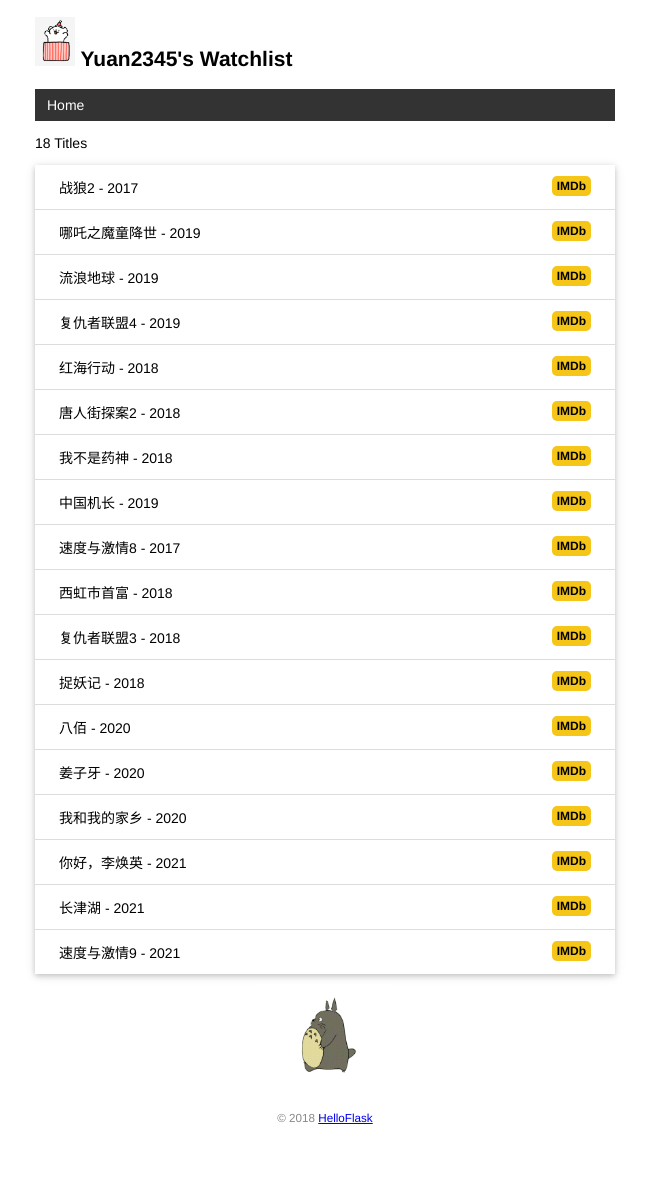
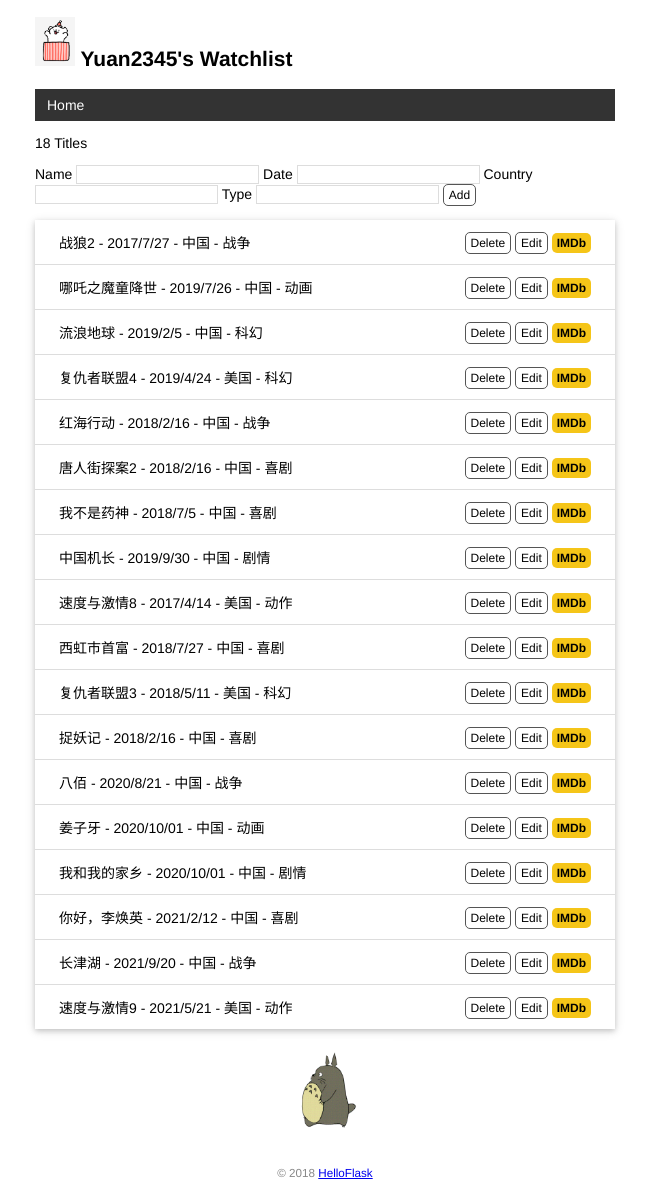
Before and after one commit to Yuan2345/watchlist, a Flask app: page / in a window 1280 px wide. Shown: the whole page, without its empty margins (315-964 px from the left). Before the commit the page ends 1124 px from the top, so only its background shows below. Run offline with Flask 3, Linux system fonts and the light colour scheme.

Commit message:
Create, edit and delete item by form

```diff
--- a/app.py
+++ b/app.py
@@ -1,7 +1,7 @@
 import os
 import sys
 
-from flask import Flask, render_template
+from flask import Flask, render_template,request, url_for, redirect, flash
 from flask_sqlalchemy import SQLAlchemy
 
 app = Flask(__name__)
@@ -11,8 +11,27 @@ app.config['SQLALCHEMY_TRACK_MODIFICATIONS'] = False  # 关闭对模型修改的
 db = SQLAlchemy(app)
 
 
-@app.route('/')
+@app.route('/', methods=['GET', 'POST'])
 def index():
+    if request.method == 'POST':  # 判断是否是 POST 请求
+        # 获取表单数据
+        title = request.form.get('title')  # 传入表单对应输入字段的 name 值
+        date = request.form.get('date')
+        country= request.form.get('country')
+        type = request.form.get('type')
+
+        # 验证数据
+        if not title or not year or len(year) > 4 or len(title) > 60:
+            flash('Invalid input.')  # 显示错误提示
+            return redirect(url_for('index'))  # 重定向回主页
+        # 保存表单数据到数据库
+        movie = Movie(title=title, date=date,country=country,type=type)  # 创建记录
+        db.session.add(movie)  # 添加到数据库会话
+        db.session.commit()  # 提交数据库会话
+        flash('Item created.')  # 显示成功创建的提示
+        return redirect(url_for('index'))  # 重定向回主页
+
+
     movies = Movie.query.all()  # 读取所有电影记录
     return render_template('index.html',  movies=movies)
 
@@ -23,7 +42,10 @@ class User(db.Model):  # 表名将会是 user（自动生成，小写处理）
 class Movie(db.Model):  # 表名将会是 movie
     id = db.Column(db.Integer, primary_key=True)  # 主键
     title = db.Column(db.String(60))  # 电影标题
-    year = db.Column(db.String(4))  # 电影年份
+    date = db.Column(db.String(15))  # 电影年份
+    country = db.Column(db.String(20)) #电影国家
+    type = db.Column(db.String(20))#类型
+    year = db.Column(db.String(4))
 
 import click
 
@@ -36,22 +58,30 @@ def forge():
     # 全局的两个变量移动到这个函数内
     name = 'Yuan2345'
     movies = [
-        {'title': 'My Neighbor Totoro', 'year': '1988'},
-        {'title': 'Dead Poets Society', 'year': '1989'},
-        {'title': 'A Perfect World', 'year': '1993'},
-        {'title': 'Leon', 'year': '1994'},
-        {'title': 'Mahjong', 'year': '1996'},
-        {'title': 'Swallowtail Butterfly', 'year': '1996'},
-        {'title': 'King of Comedy', 'year': '1999'},
-        {'title': 'Devils on the Doorstep', 'year': '1999'},
-        {'title': 'WALL-E', 'year': '2008'},
-        {'title': 'The Pork of Music', 'year': '2012'},
+        {'title': '战狼2', 'date': '2017/7/27','country':'中国','type':'战争','year':'2017'},
+        {'title': '哪吒之魔童降世', 'date': '2019/7/26','country':'中国','type':'动画','year':'2019'},
+        {'title': '流浪地球', 'date': '2019/2/5', 'country': '中国', 'type': '科幻', 'year': '2019'},
+        {'title': '复仇者联盟4', 'date': '2019/4/24', 'country': '美国', 'type': '科幻', 'year': '2019'},
+        {'title': '红海行动', 'date': '2018/2/16', 'country': '中国', 'type': '战争', 'year': '2018'},
+        {'title': '唐人街探案2', 'date': '2018/2/16', 'country': '中国', 'type': '喜剧', 'year': '2018'},
+        {'title': '我不是药神', 'date': '2018/7/5', 'country': '中国', 'type': '喜剧', 'year': '2018'},
+        {'title': '中国机长', 'date': '2019/9/30', 'country': '中国', 'type': '剧情', 'year': '2019'},
+        {'title': '速度与激情8', 'date': '2017/4/14', 'country': '美国', 'type': '动作', 'year': '2017'},
+        {'title': '西虹市首富', 'date': '2018/7/27', 'country': '中国', 'type': '喜剧', 'year': '2018'},
+        {'title': '复仇者联盟3', 'date': '2018/5/11', 'country': '美国', 'type': '科幻', 'year': '2018'},
+        {'title': '捉妖记', 'date': '2018/2/16', 'country': '中国', 'type': '喜剧', 'year': '2018'},
+        {'title': '八佰', 'date': '2020/8/21', 'country': '中国', 'type': '战争', 'year': '2020'},
+        {'title': '姜子牙', 'date': '2020/10/01', 'country': '中国', 'type': '动画', 'year': '2020'},
+        {'title': '我和我的家乡', 'date': '2020/10/01', 'country': '中国', 'type': '剧情', 'year': '2020'},
+        {'title': '你好，李焕英', 'date': '2021/2/12', 'country': '中国', 'type': '喜剧', 'year': '2021'},
+        {'title': '长津湖', 'date': '2021/9/20', 'country': '中国', 'type': '战争', 'year': '2021'},
+        {'title': '速度与激情9', 'date': '2021/5/21', 'country': '美国', 'type': '动作', 'year': '2021'},
     ]
 
     user = User(name=name)
     db.session.add(user)
     for m in movies:
-        movie = Movie(title=m['title'], year=m['year'])
+        movie = Movie(title=m['title'], date=m['date'],country=m['country'],type=m['type'],year=m['year'])
         db.session.add(movie)
 
     db.session.commit()
@@ -66,3 +96,32 @@ def inject_user():  # 函数名可以随意修改
 @app.errorhandler(404)  # 传入要处理的错误代码
 def page_not_found(e):  # 接受异常对象作为参数
     return render_template('404.html'), 404  # 返回模板和状态码
+
+
+@app.route('/movie/edit/<int:movie_id>', methods=['GET', 'POST'])
+def edit(movie_id):
+    movie = Movie.query.get_or_404(movie_id)
+
+    if request.method == 'POST':  # 处理编辑表单的提交请求
+        title = request.form['title']
+        year = request.form['year']
+
+        if not title or not year or len(year) != 4 or len(title) > 60:
+            flash('Invalid input.')
+            return redirect(url_for('edit', movie_id=movie_id))  # 重定向回对应的编辑页面
+
+        movie.title = title  # 更新标题
+        movie.year = year  # 更新年份
+        db.session.commit()  # 提交数据库会话
+        flash('Item updated.')
+        return redirect(url_for('index'))  # 重定向回主页
+
+    return render_template('edit.html', movie=movie)  # 传入被编辑的电影记录
+
+@app.route('/movie/delete/<int:movie_id>', methods=['POST'])  # 限定只接受 POST 请求
+def delete(movie_id):
+    movie = Movie.query.get_or_404(movie_id)  # 获取电影记录
+    db.session.delete(movie)  # 删除对应的记录
+    db.session.commit()  # 提交数据库会话
+    flash('Item deleted.')
+    return redirect(url_for('index'))  # 重定向回主页
--- a/static/style.css
+++ b/static/style.css
@@ -85,3 +85,49 @@ nav li a:hover {
     border-radius: 5px;
     padding: 3px 5px;
 }
+
+/* 覆盖某些浏览器对 input 元素定义的字体 */
+input[type=submit] {
+    font-family: inherit;
+}
+
+input[type=text] {
+    border: 1px solid #ddd;
+}
+
+input[name=year] {
+    width: 50px;
+}
+
+.btn {
+    font-size: 12px;
+    padding: 3px 5px;
+    text-decoration: none;
+    cursor: pointer;
+    background-color: white;
+    color: black;
+    border: 1px solid #555555;
+    border-radius: 5px;
+}
+
+.btn:hover {
+    text-decoration: none;
+    background-color: black;
+    color: white;
+    border: 1px solid black;
+}
+
+.alert {
+    position: relative;
+    padding: 7px;
+    margin: 7px 0;
+    border: 1px solid transparent;
+    color: #004085;
+    background-color: #cce5ff;
+    border-color: #b8daff;
+    border-radius: 5px;
+}
+
+.inline-form {
+    display: inline;
+}
--- a/templates/base.html
+++ b/templates/base.html
@@ -1,6 +1,10 @@
 <!DOCTYPE html>
 <html lang="en">
 <head>
+    {% for message in get_flashed_messages() %}
+    <div class="alert">{{ message }}</div>
+    {% endfor %}
+
     {% block head %}
     <meta charset="utf-8">
     <meta name="viewport" content="width=device-width, initial-scale=1.0">
@@ -9,6 +13,7 @@
     <link rel="stylesheet" href="{{ url_for('static', filename='style.css') }}" type="text/css">
     {% endblock %}
 </head>
+
 <body>
     <h2>
         <img alt="Avatar" class="avatar" src="{{ url_for('static', filename='images/abcd.png') }}">
--- a/templates/index.html
+++ b/templates/index.html
@@ -3,11 +3,23 @@
 
 {% block content %}
 <p>{{ movies|length }} Titles</p>
+<form method="post">
+    Name <input type="text" name="title" autocomplete="off" required>
+    Date <input type="text" name="date" autocomplete="off" required>
+    Country <input type="text" name="country" autocomplete="off" required>
+    Type <input type="text" name="type" autocomplete="off" required>
+    <input class="btn" type="submit" name="submit" value="Add">
+</form>
+
 <ul class="movie-list">
     {% for movie in movies %}
-    <li>{{ movie.title }} - {{ movie.year }}
+    <li>{{ movie.title }} - {{ movie.date }} - {{ movie.country }} - {{ movie.type }}
         <span class="float-right">
-            <a class="imdb" href="https://www.imdb.com/find?q={{ movie.title }}" target="_blank" title="Find this movie on IMDb">IMDb</a>
+            <form class="inline-form" method="post" action="{{ url_for('delete', movie_id=movie.id) }}">
+                <input class="btn" type="submit" name="delete" value="Delete" onclick="return confirm('Are you sure?')">
+            </form>
+            <a class="btn" href="{{ url_for('edit', movie_id=movie.id) }}">Edit</a>
+            <a class="imdb" href="https://movie.douban.com/subject_search?search_text={{ movie.title }}" target="_blank" title="Find this movie on IMDb">IMDb</a>
         </span>
     </li>
     {% endfor %}
```
Also changed, not shown: templates/edit.html (added, +20 -0 lines), data.db.
